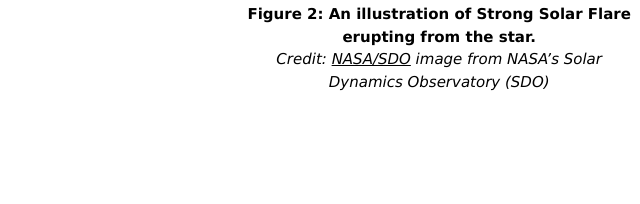
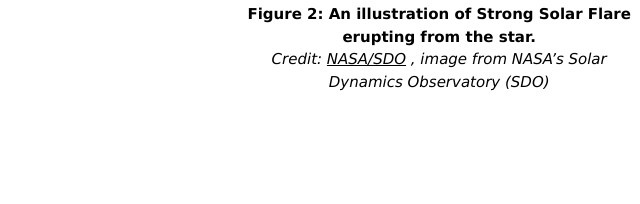
Before and after one commit to FEPSFY6990722/FY6990722, a plain HTML site: page index.html in a window 1280 px wide. Shown: the part 2280-2484 px from the top of the page, 640-1280 px from the left. Drawn offline with nearby package versions, Linux system fonts and the light colour scheme.

Commit message:
Update credit formatting for solar flare illustration

```diff
--- a/index.html
+++ b/index.html
@@ -135,7 +135,7 @@ Space weather, despite its name, is not traditional atmospheric weather; rather,
     <img src="sdo-02-04-26-1216ut-x4-131-171-v3.webp" alt="An illustration of the Sun interacting with Earth's magnetosphere" style="max-width: 100%; height: auto;">
     <p style="margin-top: 6px;">
       <strong>Figure 2: An illustration of Strong Solar Flare erupting from the star.</strong><br>
-      <em>Credit: <a href="https://www.nasa.gov/image-article/strong-solar-flare/">NASA/SDO</a>  image from NASA’s Solar Dynamics Observatory (SDO)</em>
+      <em>Credit: <a href="https://www.nasa.gov/image-article/strong-solar-flare/">NASA/SDO</a> , image from NASA’s Solar Dynamics Observatory (SDO)</em>
     </p>
   </div>
 
```
